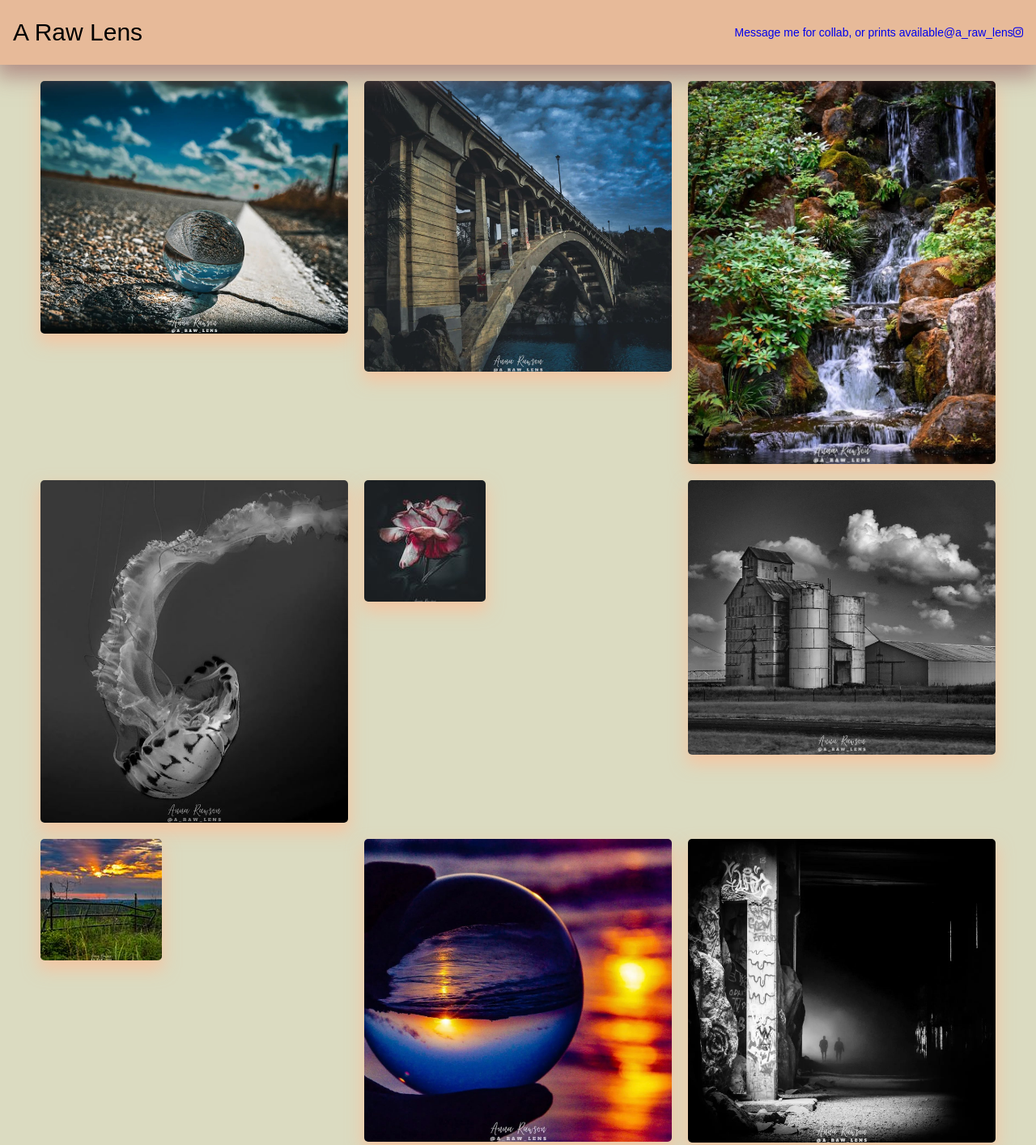
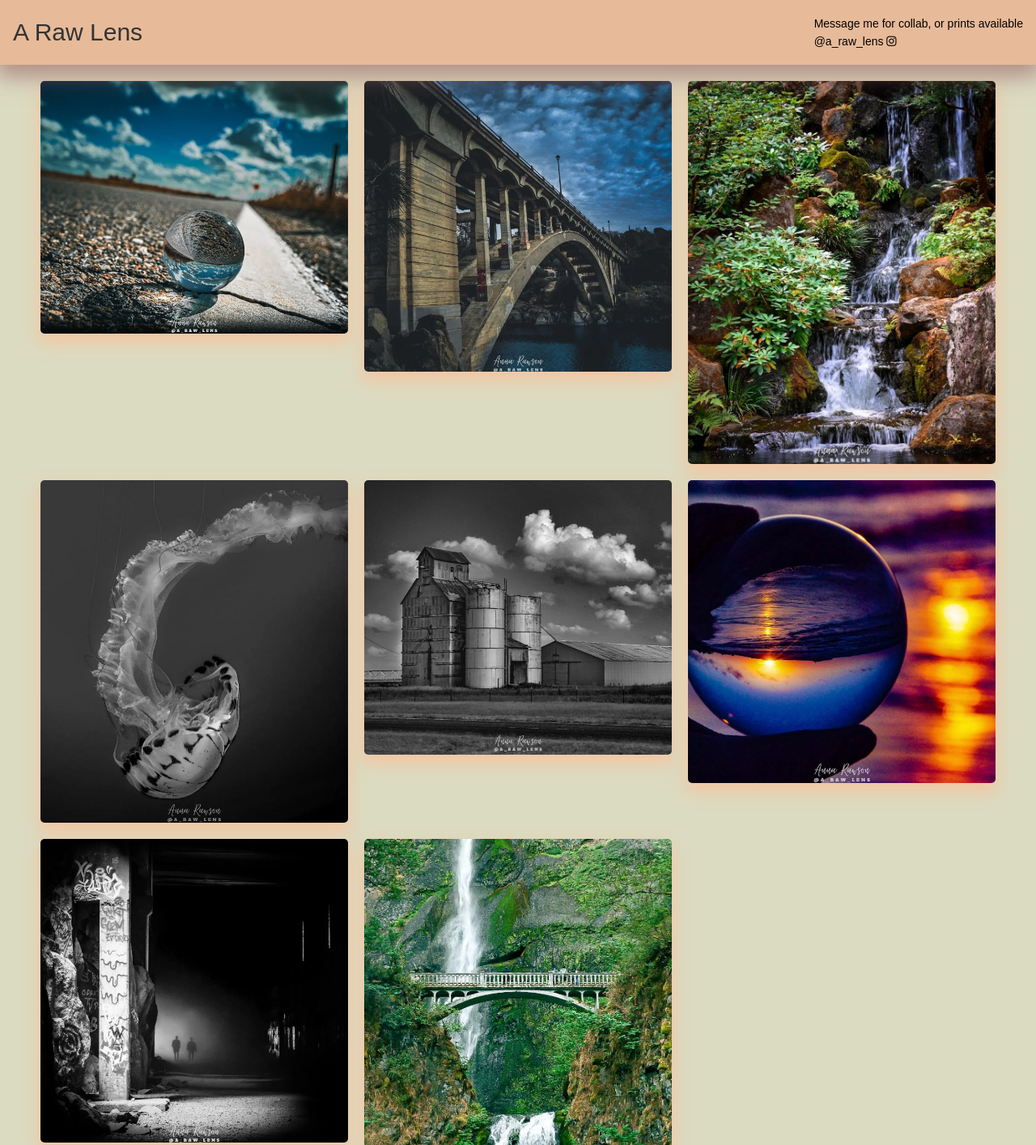
Before and after one commit to CollinsRachel/glowing-umbrella, a plain HTML site: page index.html in a window 1280 px wide. Shown: the top 1414 px of the page at 81% size. Drawn offline with Linux system fonts and the light colour scheme; a web font is replaced by a local one.

Commit message:
edit images and nav bar
adding hover effect to links om page, removing smaller images for now. Heading to work

```diff
--- a/css/styles.css
+++ b/css/styles.css
@@ -13,6 +13,19 @@
 .head-nav .nav-container {
     display: flex;
     align-items: center;
+    color: #333333;
+}
+
+a{ color: initial;}
+
+.nav-menu {
+    display: flex;
+    flex-direction: column;
+}
+
+.dmfor:hover, .igLink:hover{
+    display:block;
+    background-color: #ddd;
 }
 
 .logo {
--- a/index.html
+++ b/index.html
@@ -21,8 +21,10 @@
     <nav class="head-nav">
         <div class="nav-container">
             <h1 class="logo">A Raw Lens </h1>
-            <p class="dmfor"><a href="https://www.instagram.com/direct/t/17851648400585125">Message me for collab, or prints available</a></p>
-            <p class="igLink"><a href="https://www.instagram.com/a_raw_lens/">@a_raw_lens<i class="fa-brands fa-instagram"></i></a></p>
+            <div class="nav-menu">
+                <p class="dmfor"><a href="https://www.instagram.com/direct/t/17851648400585125">Message me for collab, or prints available</a></p>
+            <p class="igLink"><a href="https://www.instagram.com/a_raw_lens/">@a_raw_lens <i class="fa-brands fa-instagram"></i></a></p>
+            </div>
         </div>
     </nav>
 
@@ -40,13 +42,7 @@
             <img src="./images/jelly fish photo.jpg" alt="jelly fish swimming in a curve">
         </div>
         <div class="photo">
-            <img src="./images/rose.jpg" alt="white and pink rose starting to wilt">
-        </div>
-        <div class="photo">
             <img src="./images/silo.jpg" alt="grayscale silo">
-        </div>
-        <div class="photo">
-            <img src="./images/sunset.jpg" alt="sunset, tall grass and old gate">
         </div>
         <div class="photo">
             <img src="./images/sunset=crystalball.jpg" alt="sunset and reflecting in a crystal ball">
@@ -55,11 +51,9 @@
             <img src="./images/two-in-the-dark.jpg" alt="grayscale two people standing in abandoned building">
         </div>
         <div class="photo">
-            <img src="./images/vegetation and materials.jpg" alt="tall grass and organized old materials">
-        </div>
-        <div class="photo">
             <img src="./images/waterfall-floating-bridge.jpg" alt="large mountain side waterfall and floating bridge overlooking">
         </div>
+        <!--add smaller image in a different grid-->
     </div>
 
 </body>
```
